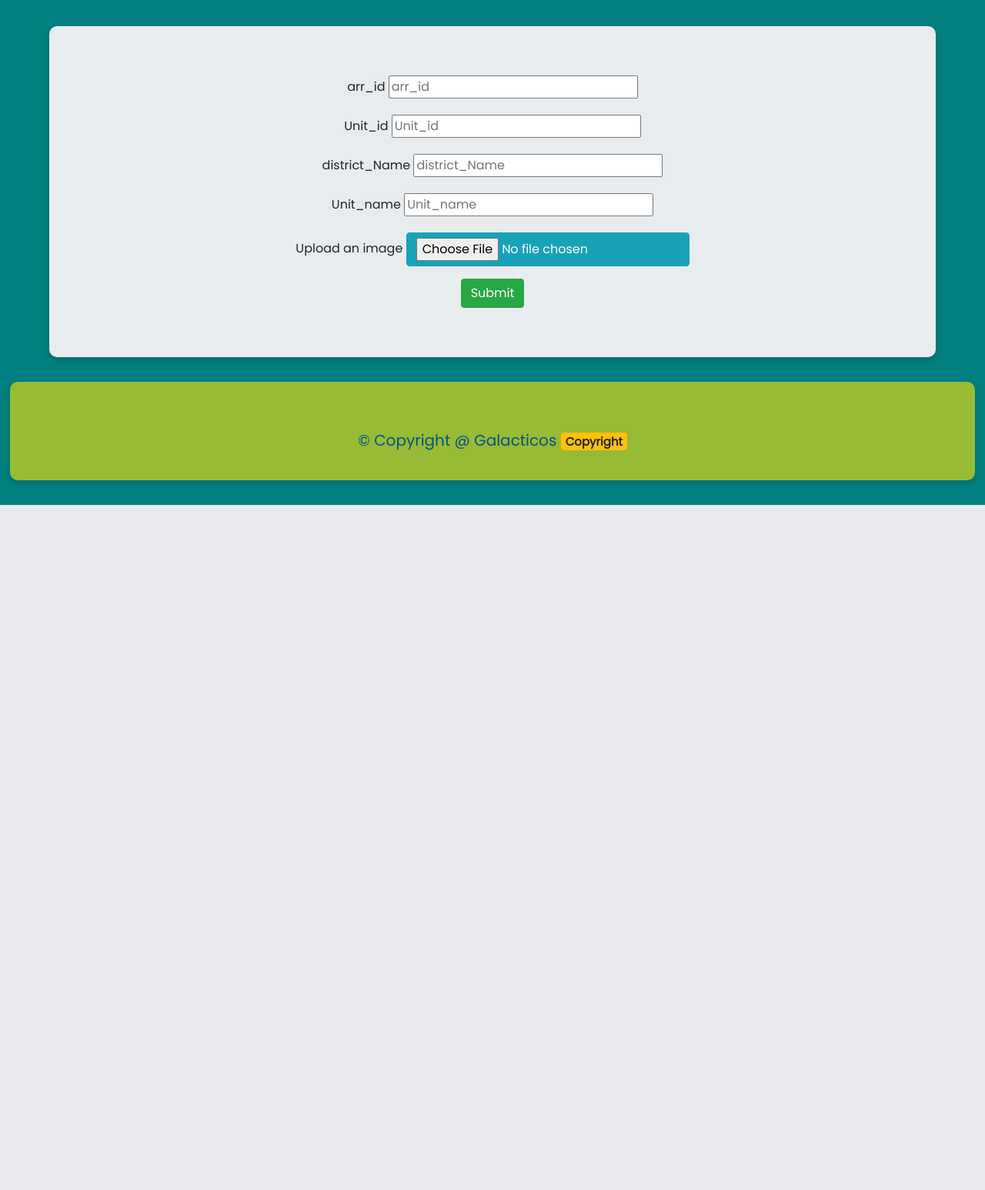
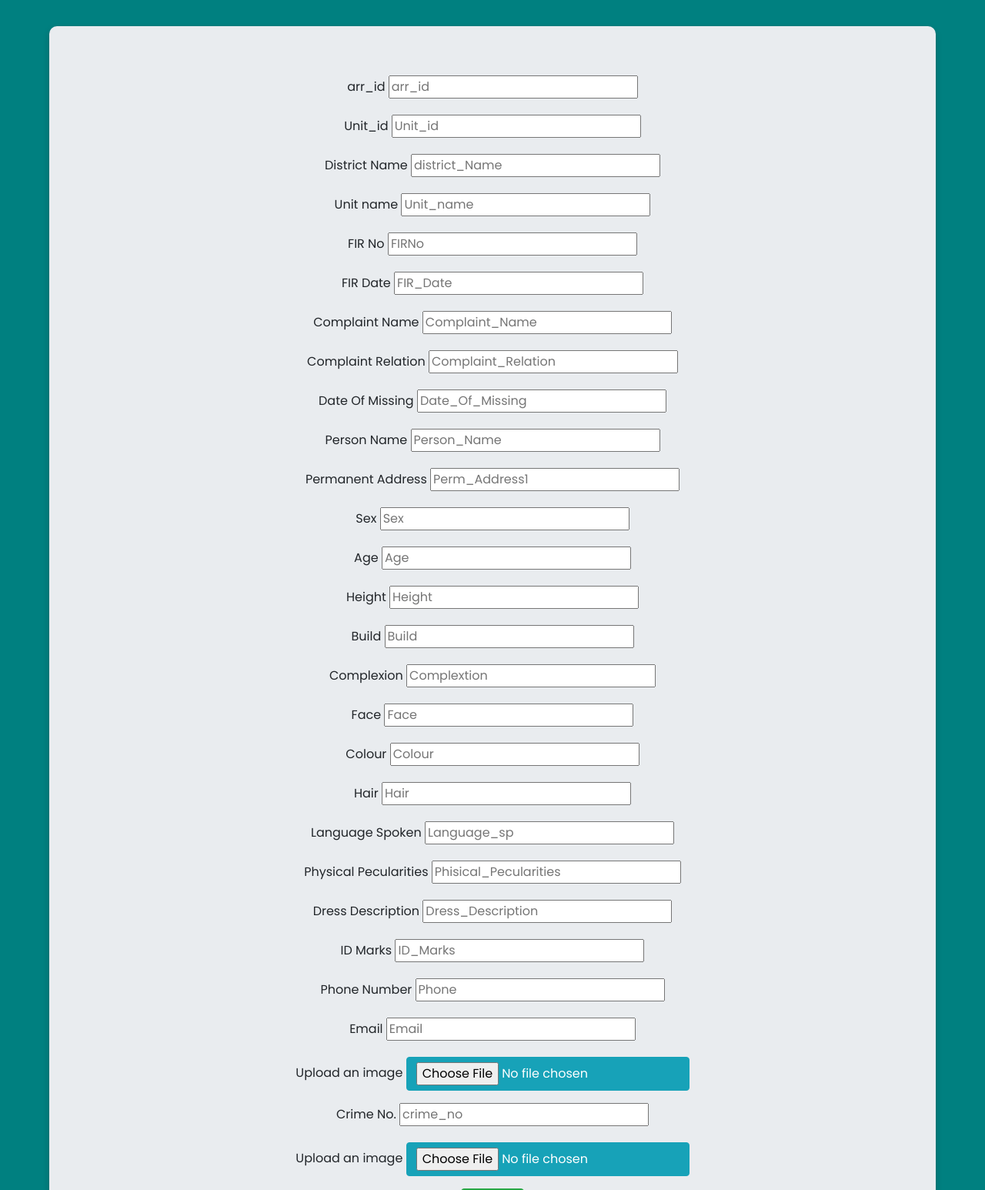
Before and after one commit to Manish-M2018/India-Police-Hack, a Flask app: page /dashboard in a window 1280 px wide. Shown: the part 478-2024 px from the top of the page at 77% size. Before the commit the page ends 1134 px from the top, so only its background shows below. Run offline with Flask 2, Linux system fonts and the light colour scheme; some libraries are stand-ins or nearby versions.

Commit message:
Dashboard form

```diff
--- a/templates/dashboard.html
+++ b/templates/dashboard.html
@@ -69,12 +69,113 @@
                         <input id="Unit_id" name="Unit_id" placeholder="Unit_id">
                     </div>
                     <div class="form-group">
-                        <label for="text">district_Name</label>
+                        <label for="text">District Name</label>
                         <input id="district_Name" name="district_Name" placeholder="district_Name">
                     </div>
                     <div class="form-group">
-                        <label for="text">Unit_name</label>
+                        <label for="text">Unit name</label>
                         <input id="Unit_name" name="Unit_name" placeholder="Unit_name">
+                    </div>
+                    <div class="form-group">
+                        <label for="text">FIR No</label>
+                        <input id="FIRNo" name="FIRNo" placeholder="FIRNo">
+                    </div>
+                    <div class="form-group">
+                        <label for="text">FIR Date</label>
+                        <input id="FIR_Date" name="FIR_Date" placeholder="FIR_Date">
+                    </div>
+                    <div class="form-group">
+                        <label for="text">Complaint Name</label>
+                        <input id="Complaint_Name" name="Complaint_Name" placeholder="Complaint_Name">
+                    </div>
+                    <div class="form-group">
+                        <label for="text">Complaint Relation</label>
+                        <input id="Complaint_Relation" name="Complaint_Relation" placeholder="Complaint_Relation">
+                    </div>
+                    <div class="form-group">
+                        <label for="text">Date Of Missing</label>
+                        <input id="Date_Of_Missing" name="Date_Of_Missing" placeholder="Date_Of_Missing">
+                    </div>
+                    <div class="form-group">
+                        <label for="text">Person Name</label>
+                        <input id="Person_Name" name="Person_Name" placeholder="Person_Name">
+                    </div>
+                    <div class="form-group">
+                        <label for="text">Permanent Address</label>
+                        <input id="Perm_Address1" name="Perm_Address1" placeholder="Perm_Address1">
+                    </div>
+                    <div class="form-group">
+                        <label for="text">Sex</label>
+                        <input id="Sex" name="Sex" placeholder="Sex">
+                    </div>
+                    <div class="form-group">
+                        <label for="text">Age</label>
+                        <input id="Age" name="Age" placeholder="Age">
+                    </div>
+                    <div class="form-group">
+                        <label for="text">Height</label>
+                        <input id="Height" name="Height" placeholder="Height">
+                    </div>
+                    <div class="form-group">
+                        <label for="text">Build</label>
+                        <input id="Build" name="Build" placeholder="Build">
+                    </div>
+                    <div class="form-group">
+                        <label for="text">Complexion</label>
+                        <input id="Complextion" name="Complextion" placeholder="Complextion">
+                    </div>
+                    <div class="form-group">
+                        <label for="text">Face</label>
+                        <input id="Face" name="Face" placeholder="Face">
+                    </div>
+                    <div class="form-group">
+                        <label for="text">Colour</label>
+                        <input id="Colour" name="Colour" placeholder="Colour">
+                    </div>
+                    <div class="form-group">
+                        <label for="text">Hair</label>
+                        <input id="Hair" name="Hair" placeholder="Hair">
+                    </div>
+                    <div class="form-group">
+                        <label for="Language_sp">Language Spoken</label>
+                        <input id="Language_sp" name="Language_sp" placeholder="Language_sp">
+                    </div>
+
+                    <div class="form-group">
+                        <label for="Phisical_Pecularities">Physical Pecularities</label>
+                        <input id="Phisical_Pecularities" name="Phisical_Pecularities" placeholder="Phisical_Pecularities">
+                    </div>
+
+                    <div class="form-group">
+                        <label for="Dress_Description">Dress Description</label>
+                        <input id="Dress_Description" name="Dress_Description" placeholder="Dress_Description">
+                    </div>
+
+                    <div class="form-group">
+                        <label for="ID_Marks">ID Marks</label>
+                        <input id="ID_Marks" name="ID_Marks" placeholder="ID_Marks">
+                    </div>
+
+
+                    <div class="form-group">
+                        <label for="Phone">Phone Number</label>
+                        <input id="Phone" name="Phone" placeholder="Phone">
+                    </div>
+
+                    <div class="form-group">
+                        <label for="Email">Email</label>
+                        <input id="Email" name="Email" placeholder="Email">
+                    </div>
+
+                    <div class="form-group">
+                        <label for="path">Upload an image</label>
+                        <input id="path" name="path" type="file" class="btn btn-info" accept="image/*">
+                    </div>
+
+
+                    <div class="form-group">
+                        <label for="crime_no">Crime No.</label>
+                        <input id="crime_no" name="crime_no" placeholder="crime_no">
                     </div>
 
 
```
